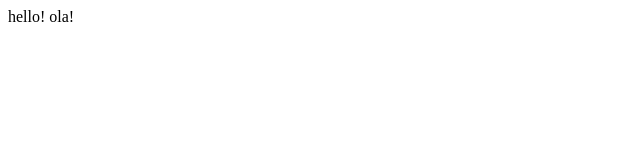
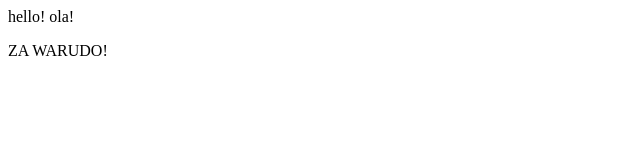
Before and after one commit to CatsBox/my-first-repo, a plain HTML site: page index.html in a window 1280 px wide. Shown: the whole page, without its empty margins (0-640 px from the left). Drawn offline with Linux system fonts and the light colour scheme.

Commit message:
added world

```diff
--- a/index.html
+++ b/index.html
@@ -11,5 +11,6 @@
         hello!
         ola!
     </div>
+    <p>ZA WARUDO!</p>
 </body>
 </html>
```
